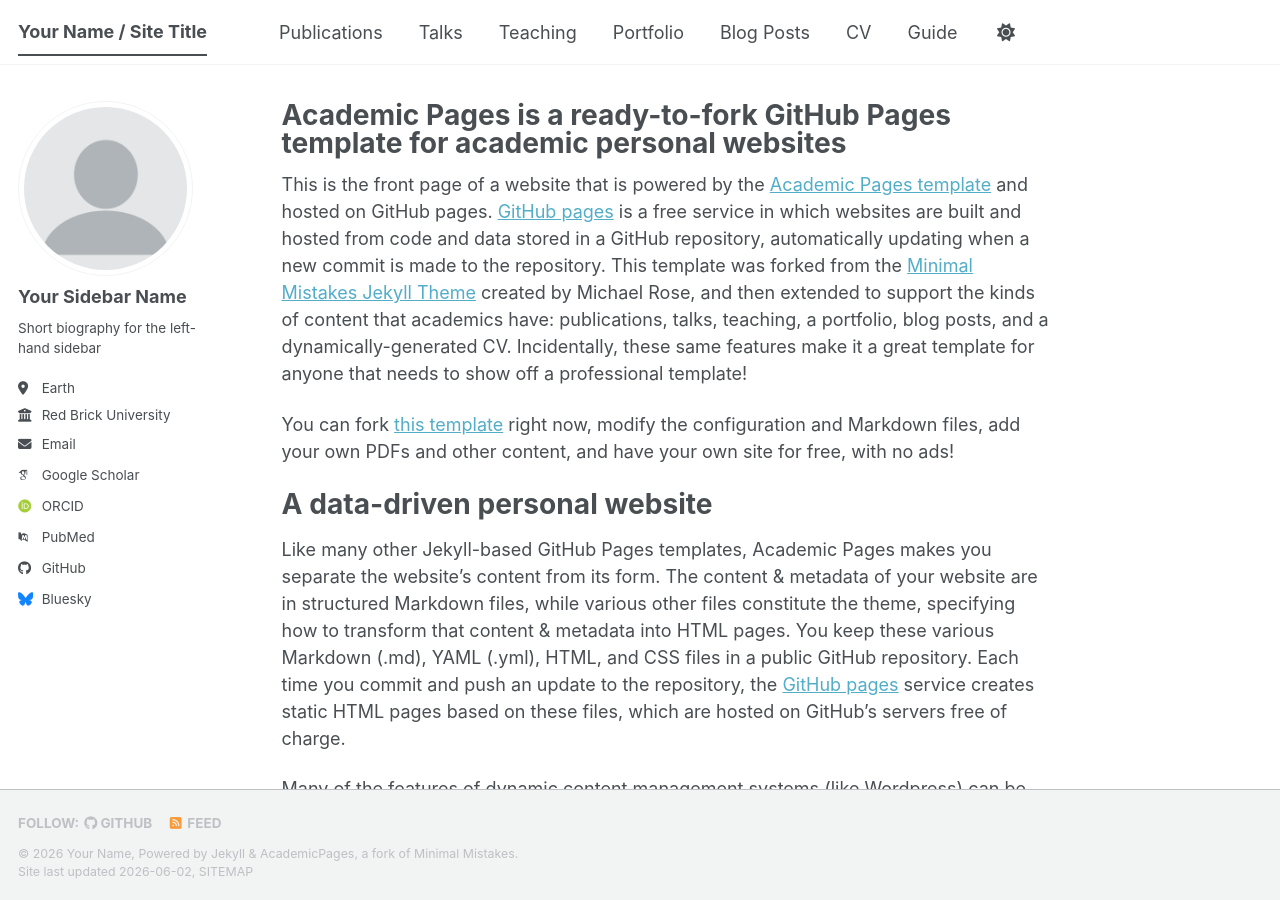
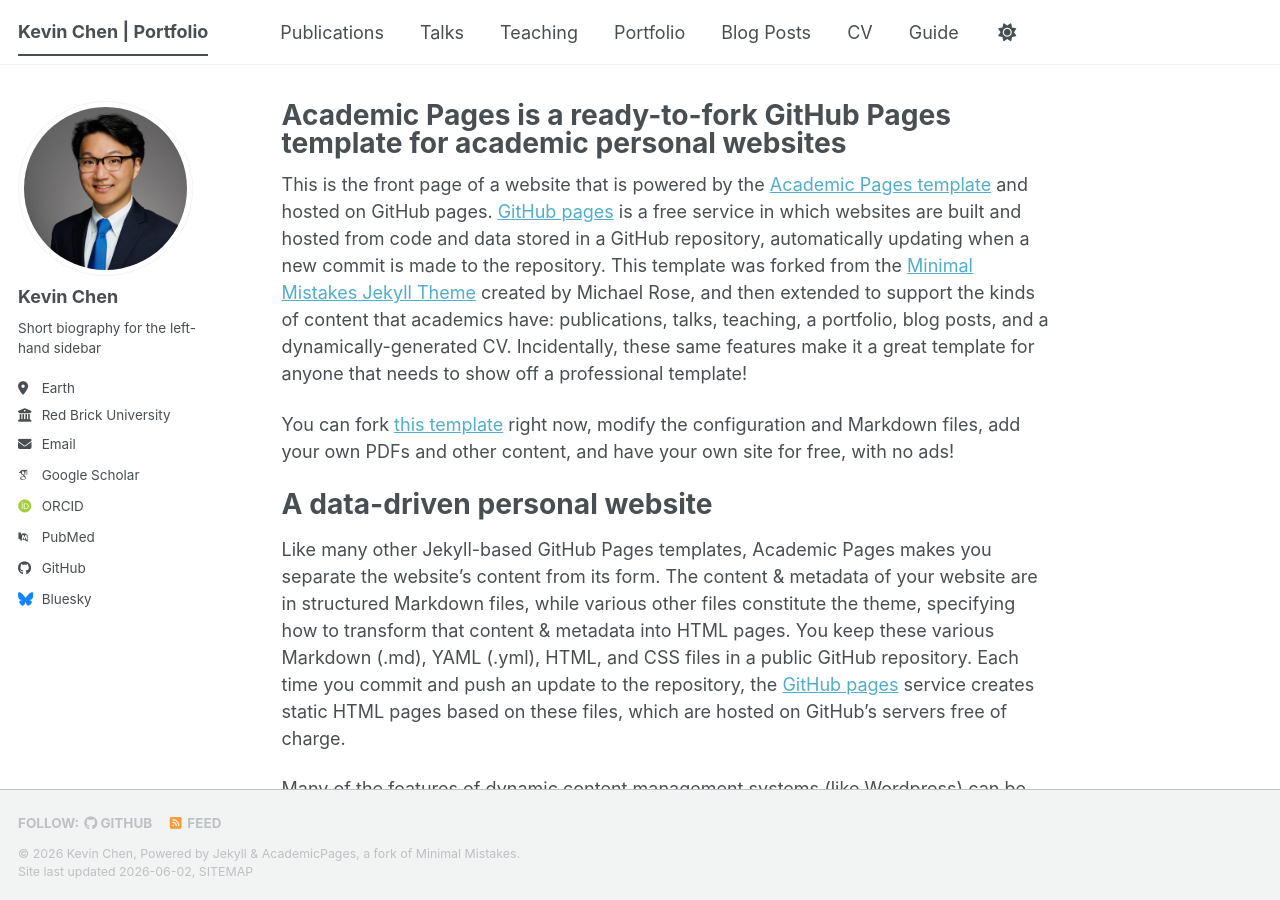
Before and after one commit to mysticallama/mysticallama.github.io, a Jekyll site: the page built from _pages/about.md, in a window 1280 px wide and 900 px high. Built offline with Jekyll 4.4.1, drawn with Linux system fonts in a browser that asks for light colours; some web fonts are replaced; a script bundle is joined from its source files by our own code; library files that are not in the unit come from our copies.

Commit message:
profile changes

```diff
--- a/_config.yml
+++ b/_config.yml
@@ -9,10 +9,10 @@
 # Basic Site Settings
 locale                   : "en-US"
 site_theme               : "default" # The available themes options are "default", "air", "sunrise", "mint", "dirt" and "contrast"
-title                    : "Your Name / Site Title"
+title                    : "Kevin Chen | Portfolio"
 title_separator          : "-"
-name                     : &name "Your Name"
-description              : &description "Your Name's academic portfolio"   # Update this with a general description of your site, this is the default if not overridden by a page
+name                     : &name "Kevin Chen"
+description              : &description "Kevin Chen's academic portfolio"   # Update this with a general description of your site, this is the default if not overridden by a page
 url                      : https://mysticallama.github.io # The base hostname & protocol for your site e.g. "https://[your GitHub username].github.io",
                                                            # or if you already have some other page hosted on Github then use "https://[your GitHub username].github.io/[Your Repo Name]"
 baseurl                  : "" # the subpath of your site, e.g. "/blog"
@@ -23,8 +23,8 @@ repository               : "mysticallama/mysticallama.github.io"
 #               Additional customization can be done by editing /_includes/author-profile.html
 author:
   # Biographic information
-  avatar           : "profile.png"
-  name             : "Your Sidebar Name"
+  avatar           : "profile.jpg"
+  name             : "Kevin Chen"
   pronouns         : # example: "she/her"
   bio              : "Short biography for the left-hand sidebar"
   location         : "Earth"
```
Also changed, not shown: images/profile.jpg (added), images/profile.png (deleted).
